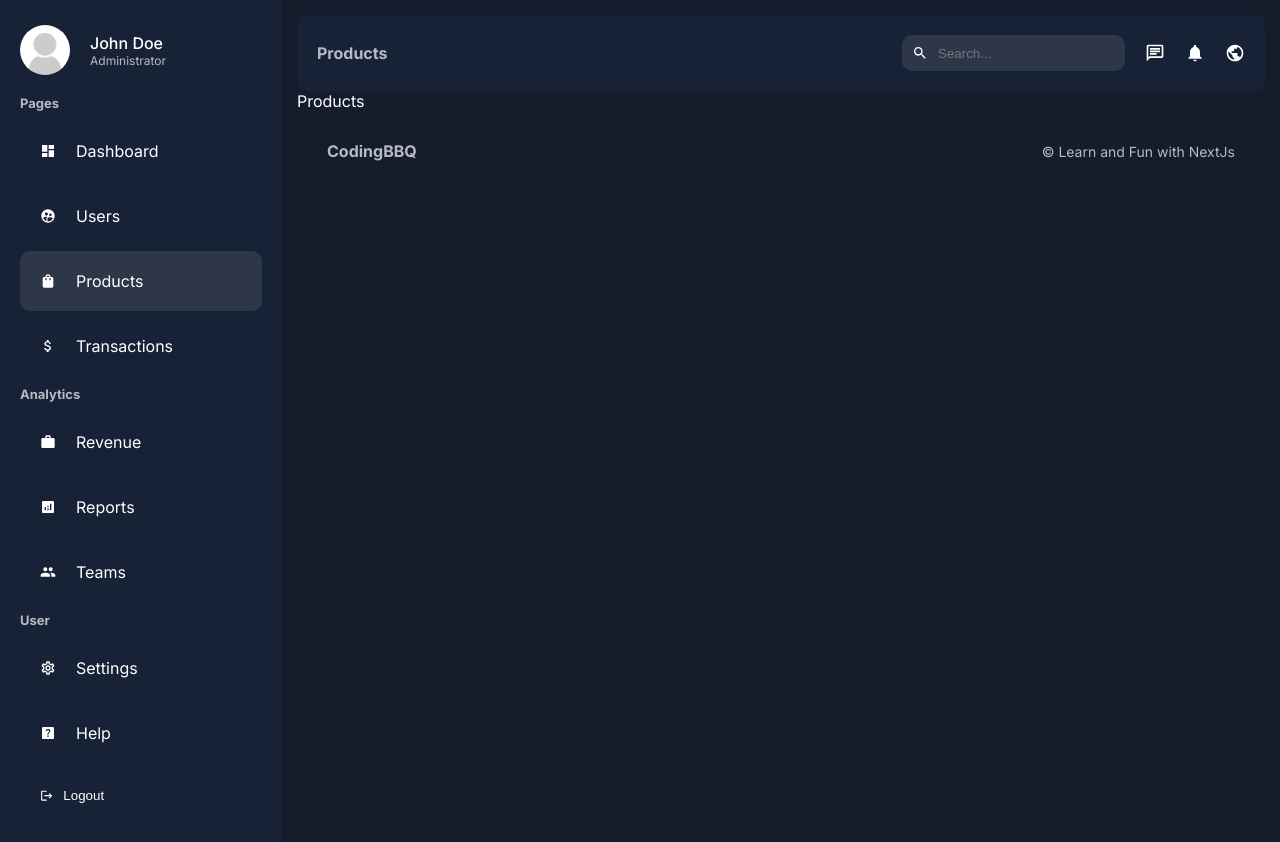
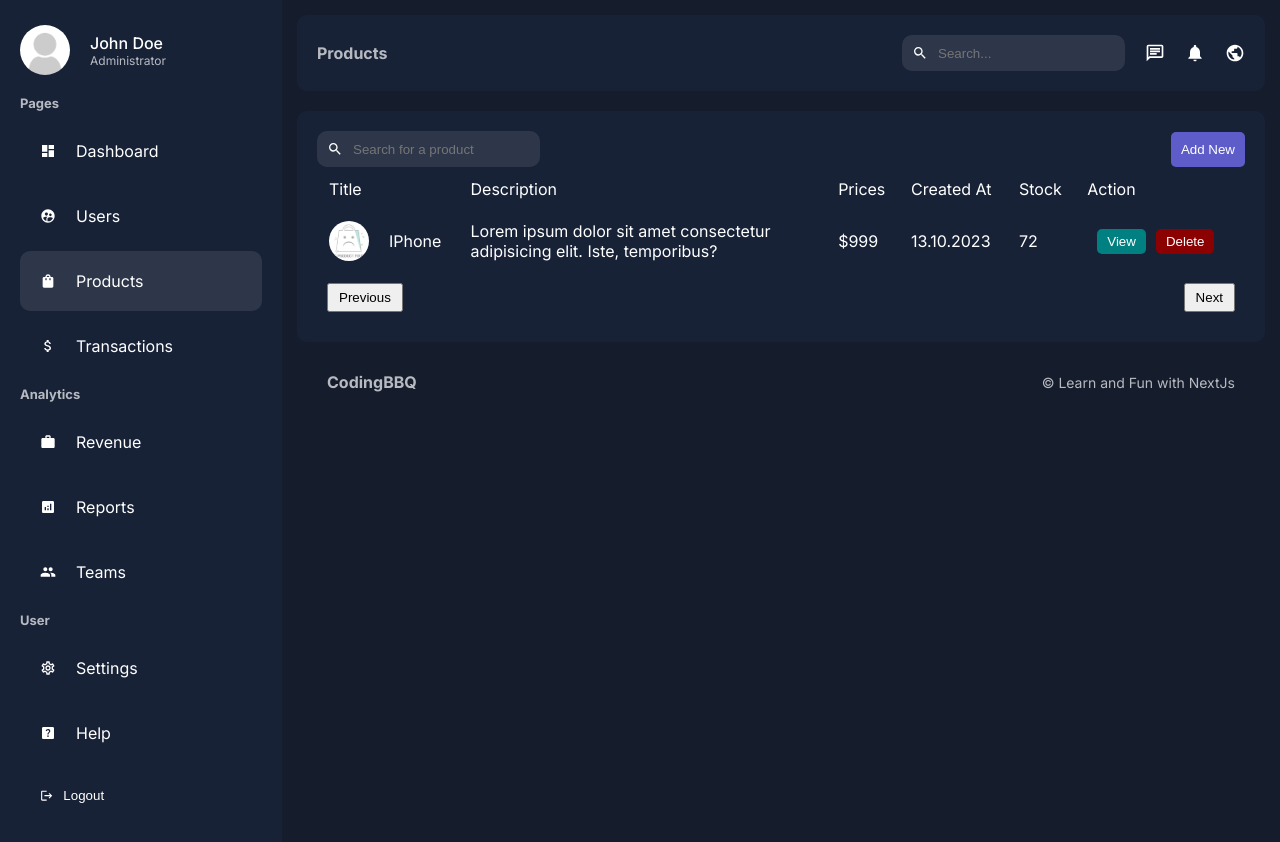
Before and after one commit to codingbbq/nextjs-admin, a Next.js app: page /dashboard/products in a window 1280 px wide. Built offline with nearby package versions, Linux system fonts and the light colour scheme.

Commit message:
Users and Products page

```diff
--- a/app/dashboard/products/page.jsx
+++ b/app/dashboard/products/page.jsx
@@ -1,8 +1,74 @@
+import styles from "@/app/ui/dashboard/products/products.module.css";
+import Search from "@/app/ui/dashboard/search/Search";
+import Link from "next/link";
+import Image from "next/image";
+import Pagination from "@/app/ui/dashboard/pagination/Pagination";
+
 const Products = () => {
     return (
         <>
-            Products
-        </>
+			<section className={styles.container}>
+				<div className={styles.top}>
+					<Search placeholder="Search for a product" />
+					<Link href="/dashboard/product/add">
+						<button className={styles.addButton}>Add New</button>
+					</Link>
+				</div>
+				<table className={styles.table}>
+					<thead>
+						<tr>
+							<td>Title</td>
+							<td className={styles.desc}>Description</td>
+							<td>Prices</td>
+							<td>Created At</td>
+							<td>Stock</td>
+							<td>Action</td>
+						</tr>
+					</thead>
+					<tbody>
+						<tr>
+							<td>
+								<div className={styles.product}>
+									<Image
+										src="/noproduct.jpg"
+										alt="Product"
+										width={40}
+										height={40}
+										className={styles.productImage}
+									/>
+									<div className={styles.productName}>
+										IPhone
+									</div>
+								</div>
+							</td>
+							<td>Lorem ipsum dolor sit amet consectetur adipisicing elit. Iste, temporibus?</td>
+							<td>$999</td>
+							<td>13.10.2023</td>
+							<td>72</td>
+							<td>
+								<div className={styles.button}>
+									<Link href="/">
+										<button
+											className={`${styles.button} ${styles.view}`}
+										>
+											View
+										</button>
+									</Link>
+									<Link href="/">
+										<button
+											className={`${styles.button} ${styles.delete}`}
+										>
+											Delete
+										</button>
+									</Link>
+								</div>
+							</td>
+						</tr>
+					</tbody>
+				</table>
+                <Pagination />
+			</section>
+		</>
     )
 };
 
--- a/app/ui/dashboard/dashboard.module.css
+++ b/app/ui/dashboard/dashboard.module.css
@@ -6,6 +6,7 @@
 	flex: 1;
     background-color: var(--bgSoft);
     padding: 20px;
+	min-height: 100vh;
 }
 
 .content {
--- a/app/ui/dashboard/navbar/navbar.module.css
+++ b/app/ui/dashboard/navbar/navbar.module.css
@@ -32,6 +32,7 @@
     background-color: transparent;
     border: none;
     color: var(--text);
+	outline: none;
 }
 
 .icons {
--- /dev/null
+++ b/app/ui/dashboard/pagination/Pagination.jsx
@@ -0,0 +1,14 @@
+import styles from "./pagination.module.css";
+
+const Pagination = () => {
+    return (
+        <>
+            <div className={styles.container}>
+                <button className={styles.button}>Previous</button>
+                <button className={styles.button}>Next</button>
+            </div>
+        </>
+    )
+};
+
+export default Pagination;
--- /dev/null
+++ b/app/ui/dashboard/pagination/pagination.module.css
@@ -0,0 +1,14 @@
+.container {
+    padding: 10px;
+    display: flex;
+    justify-content: space-between;
+}
+
+.button {
+    padding: 5px 10px;
+    cursor: pointer;
+}
+
+.button:disabled {
+    cursor: not-allowed;
+}
--- /dev/null
+++ b/app/ui/dashboard/products/products.module.css
@@ -0,0 +1,61 @@
+.container {
+    background-color: var(--bgSoft);
+    padding: 20px;
+    margin-top: 20px;
+    border-radius: 10px;
+
+}
+.top {
+    display: flex;
+    align-items: center;
+    justify-content: space-between;
+}
+
+.addButton {
+    padding: 10px;
+    background-color: #5d5cc9;
+    color: var(--text);
+    border-radius: 5px;
+    border: none;
+    cursor: pointer;
+}
+
+.table {
+    width: 100%;
+}
+
+.table td {
+    padding: 10px;
+}
+
+.table .desc {
+    width: 40%;
+}
+
+.product {
+    display: flex;
+    align-items: center;
+    gap: 20px;
+}
+
+.productImage {
+    border-radius: 50%;
+    object-fit: cover;
+}
+
+.button {
+    display: flex;
+    gap: 10px;
+    border-radius: 5px;
+    padding: 5px 10px;
+    border: none;
+    color: var(--text);
+}
+
+.view {
+    background-color: teal;
+}
+
+.delete {
+    background-color: darkred;
+}
--- /dev/null
+++ b/app/ui/dashboard/search/Search.jsx
@@ -0,0 +1,15 @@
+import { MdSearch } from "react-icons/md";
+import styles from "./search.module.css";
+
+const Search = ({placeholder}) => {
+    return (
+        <>
+            <div className={styles.container}>
+                <MdSearch />
+                <input type="text" placeholder={placeholder} className={styles.input} />
+            </div>
+        </>
+    )
+};
+
+export default Search;
--- /dev/null
+++ b/app/ui/dashboard/search/search.module.css
@@ -0,0 +1,16 @@
+.container {
+    display: flex;
+    align-items: center;
+    gap: 10px;
+    background-color: #2e374a;
+    padding: 10px;
+    border-radius: 10px;
+    width: max-content;
+}
+
+.input {
+    background-color: transparent;
+    border: none;
+    color: var(--text);
+	outline: none;
+}
--- /dev/null
+++ b/app/ui/dashboard/users/users.module.css
@@ -0,0 +1,57 @@
+.container {
+    background-color: var(--bgSoft);
+    padding: 20px;
+    margin-top: 20px;
+    border-radius: 10px;
+
+}
+.top {
+    display: flex;
+    align-items: center;
+    justify-content: space-between;
+}
+
+.addButton {
+    padding: 10px;
+    background-color: #5d5cc9;
+    color: var(--text);
+    border-radius: 5px;
+    border: none;
+    cursor: pointer;
+}
+
+.table {
+    width: 100%;
+}
+
+.table td {
+    padding: 10px;
+}
+
+.user {
+    display: flex;
+    align-items: center;
+    gap: 20px;
+}
+
+.userImage {
+    border-radius: 50%;
+    object-fit: cover;
+}
+
+.button {
+    display: flex;
+    gap: 10px;
+    border-radius: 5px;
+    padding: 5px 10px;
+    border: none;
+    color: var(--text);
+}
+
+.view {
+    background-color: teal;
+}
+
+.delete {
+    background-color: darkred;
+}
```
Also changed, not shown: app/dashboard/users/page.jsx (+71 -5 lines).
